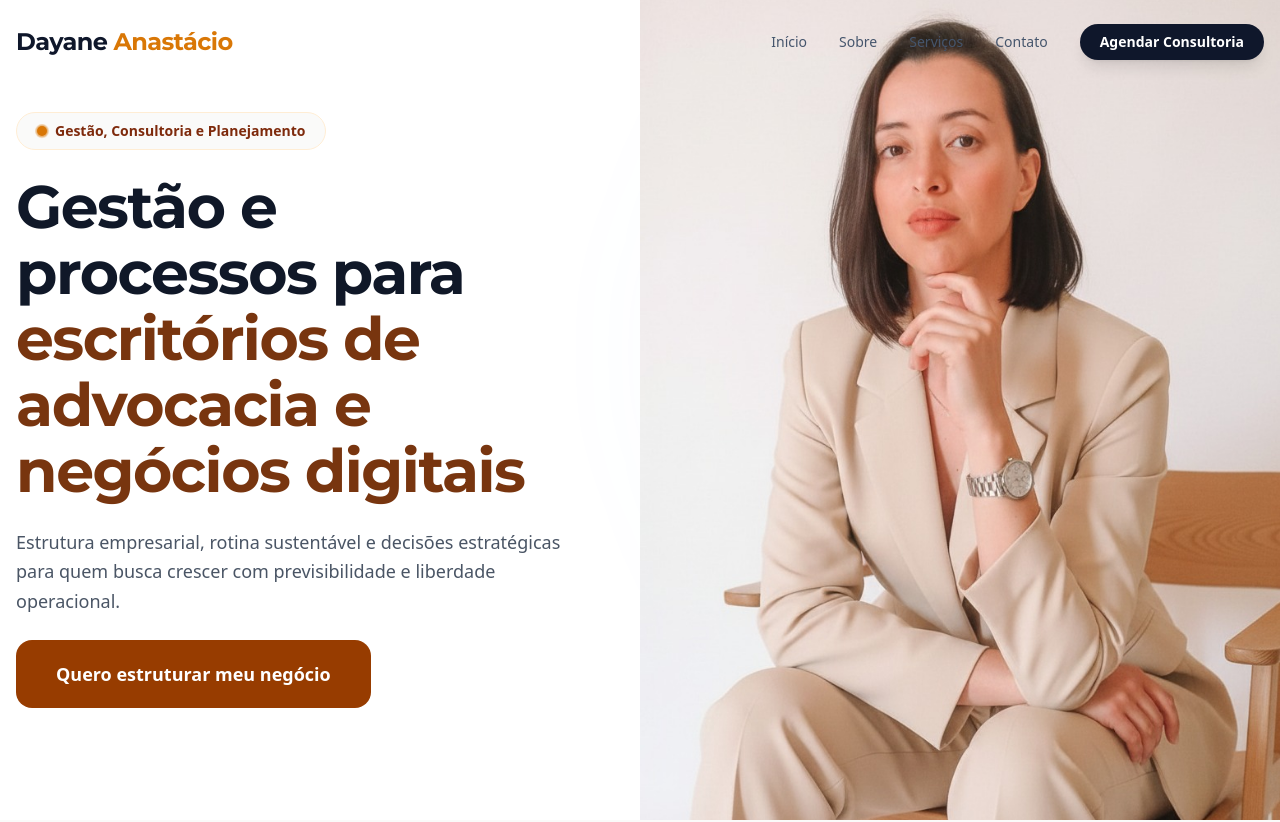
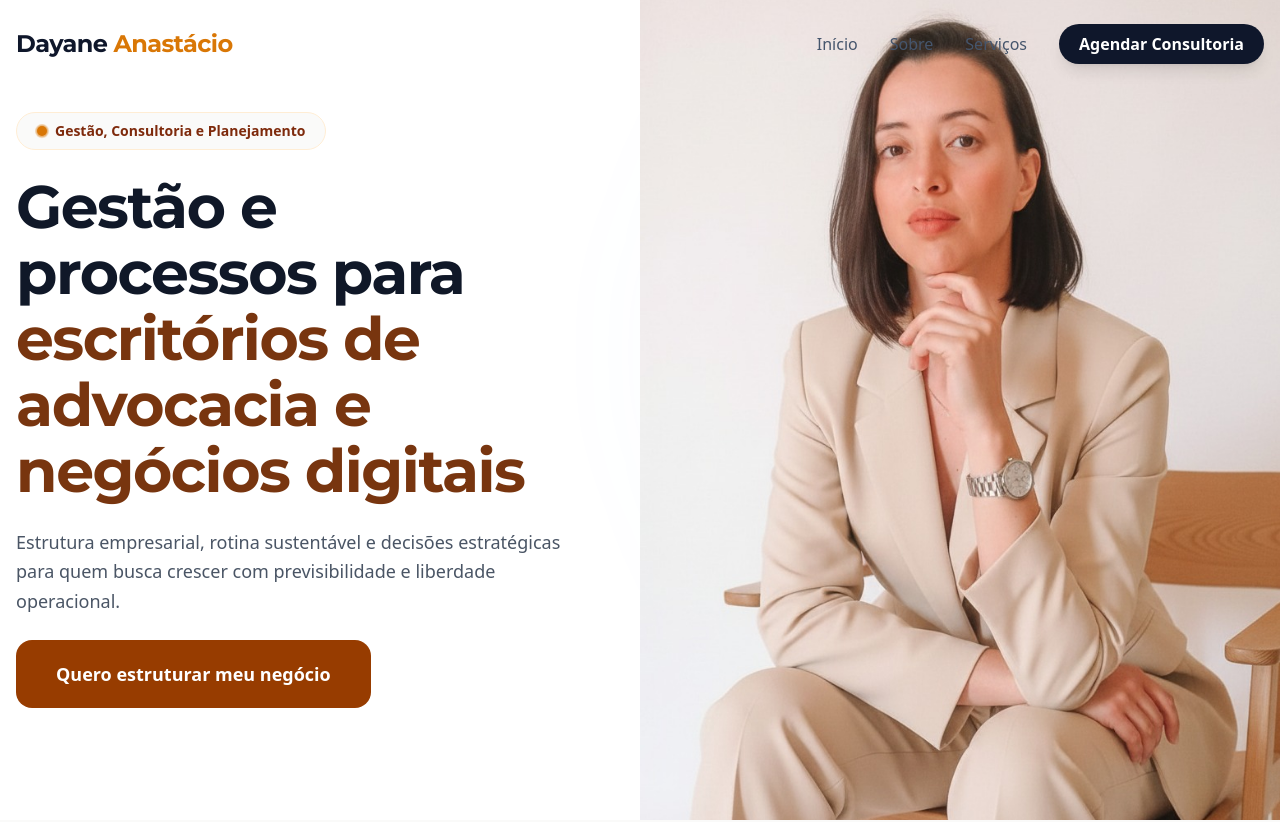
Before and after one commit to rodrigoanastacio/DA_webapp, a Next.js app: page / in a window 1280 px wide. Shown: the top 822 px of the page. Built offline with nearby package versions, Linux system fonts and the light colour scheme.

Commit message:
feat: Update contact email and WhatsApp link, remove 'Contato' navigation links, and adjust header font sizes.

```diff
--- a/src/components/layout/footer.tsx
+++ b/src/components/layout/footer.tsx
@@ -35,7 +35,7 @@ export function Footer() {
                 <Instagram size={18} />
               </a>
               <a
-                href="mailto:contato@dayaneanastacio.com.br"
+                href="mailto:dayanastacioconsultoria@gmail.com"
                 className="w-10 h-10 flex items-center justify-center bg-slate-900 rounded-lg hover:bg-emerald-600 hover:text-white text-slate-400 transition-all duration-300 border border-slate-800 hover:border-emerald-500"
                 aria-label="Email"
               >
@@ -72,14 +72,6 @@ export function Footer() {
                   className="text-slate-400 hover:text-amber-500 transition-colors block py-1"
                 >
                   Sobre Mim
-                </Link>
-              </li>
-              <li>
-                <Link
-                  href="#contato"
-                  className="text-slate-400 hover:text-amber-500 transition-colors block py-1"
-                >
-                  Contato
                 </Link>
               </li>
             </ul>
--- a/src/components/layout/header.tsx
+++ b/src/components/layout/header.tsx
@@ -17,8 +17,7 @@ export function Header() {
   const navLinks = [
     { name: 'Início', href: '#inicio' },
     { name: 'Sobre', href: '#sobre' },
-    { name: 'Serviços', href: '#servicos' },
-    { name: 'Contato', href: '#contato' }
+    { name: 'Serviços', href: '#servicos' }
   ]
 
   return (
@@ -48,7 +47,7 @@ export function Header() {
             <Link
               key={link.name}
               href={link.href}
-              className={`text-sm font-medium transition-colors hover:text-amber-600 ${
+              className={`text-md font-medium transition-colors hover:text-amber-600 ${
                 isScrolled ? 'text-slate-600' : 'text-slate-600'
               }`}
             >
@@ -57,9 +56,9 @@ export function Header() {
           ))}
 
           <Link
-            href="https://wa.me/5511999999999" // TODO: Add real number
+            href="https://wa.me/551189763949"
             target="_blank"
-            className="px-5 py-2 rounded-full bg-slate-900 text-white text-sm font-bold hover:bg-amber-600 transition-all shadow-lg hover:shadow-amber-500/20 transform hover:-translate-y-0.5"
+            className="px-5 py-2 rounded-full bg-slate-900 text-white text-md font-bold hover:bg-amber-600 transition-all shadow-lg hover:shadow-amber-500/20 transform hover:-translate-y-0.5"
           >
             Agendar Consultoria
           </Link>
```
